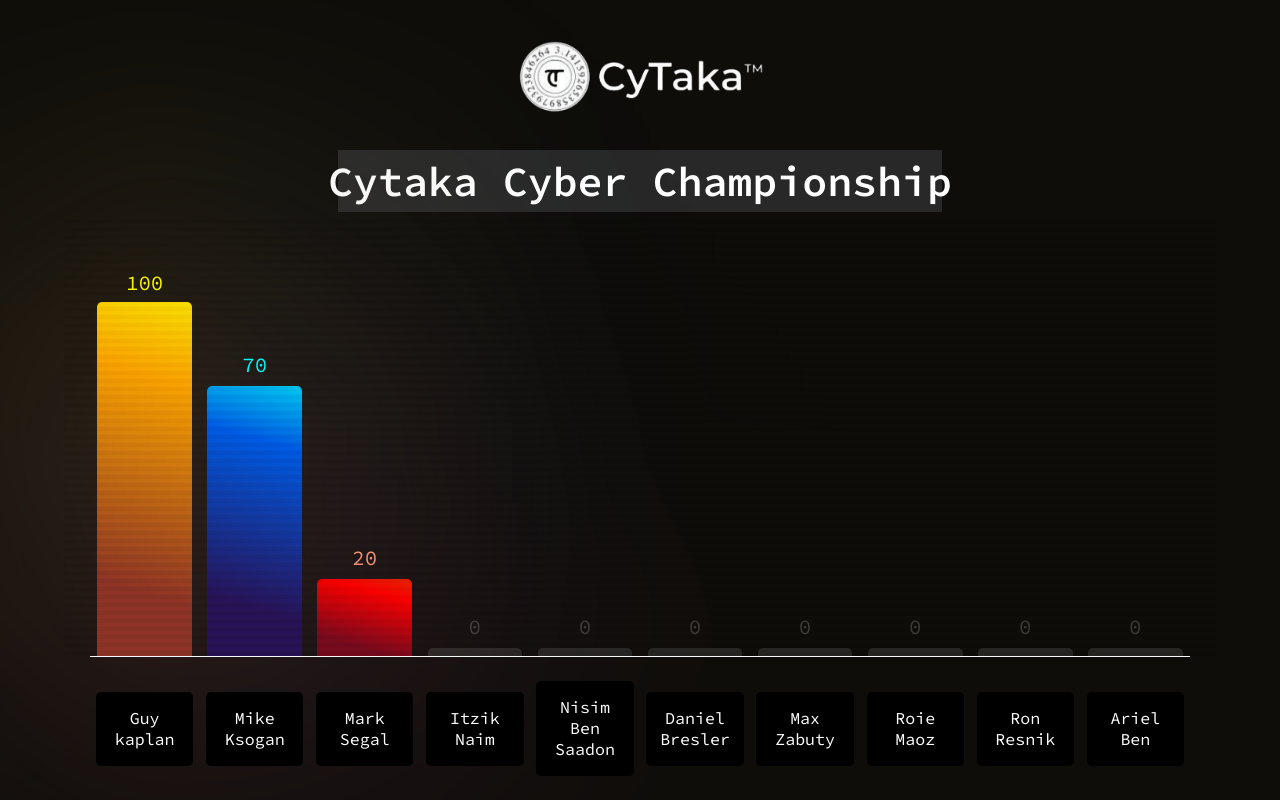
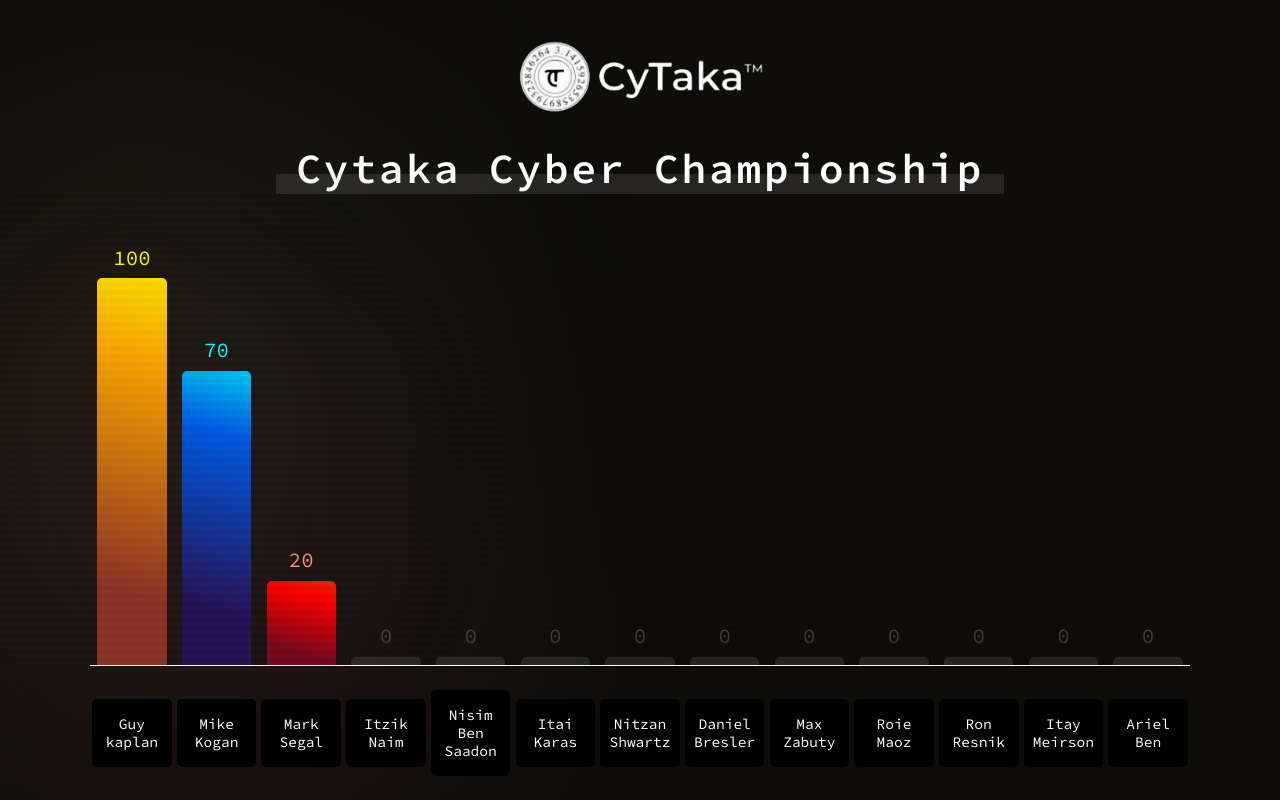
Before and after one commit to MeaBoy656/cytaka-cyber-championship, a React (Create React App) app: page / in a window 1280 px wide. Built offline with nearby package versions, Linux system fonts and the light colour scheme.

Commit message:
number of charts equals the number of participants

```diff
--- a/src/App.css
+++ b/src/App.css
@@ -5,6 +5,8 @@
   margin: 0;
   padding: 0;
   font-family: "Source Code Pro", monospace;
+
+  /* font-family: Impact, Haettenschweiler, 'Arial Narrow Bold', sans-serif; */
   font-weight: 400;
   overflow-x: hidden;
 }
@@ -49,11 +51,13 @@
 }
 
 .title-background {
-  margin-inline: auto;
+  align-self: flex-end;
+  opacity: 10%;
   grid-row: 2;
-  width: calc((58vw + 58vh) / 2);
-  height: calc((6vw + 6vh) / 2);;
-  background-color: var(--clr-dark);
+  width: calc((70vw + 70vh) / 2);
+  height: calc((2vw + 2vh) / 2);;
+  background-color: var(--clr-white);
+  /* mix-blend-mode: color-dodge; */
 }
 
 #logo {
@@ -67,17 +71,12 @@
 
 .title-container > .title {
   grid-row: 2;
-  align-self: center;
+  margin-inline: auto;
   font-size: calc((4vw + 4vh) / 2);
-  font-weight: 600;
+  font-weight: var(--fw-bold);
   position: relative;
-  padding: 0.3em;
-  height: fit-content;
-  text-align: center;
   color: var(--clr-white);
-  width: fit-content;
-  text-align: center;
-  color: var(--clr-white);
+  letter-spacing: 0.2vw;
 }
 
 .glow,
@@ -104,15 +103,12 @@
   grid-row: 2;
   margin-inline: 5vw;
   padding-inline: 2vw;
-  display: grid;
-  grid-template-columns: repeat(10, 1fr);
 }
 .chart-container-3 {
   z-index: 1000;
   opacity: 5%;
   position: relative;
   grid-row: 2;
-  margin-inline: 5vw;
   background-color: rgb(0, 0, 0);
   background-image: linear-gradient(
     transparent 50%,
@@ -127,7 +123,6 @@
   display: flex;
   flex-direction: column;
   justify-content: end;
-
   border-bottom: var(--clr-white) 0.1vh solid;
 }
 
@@ -150,16 +145,6 @@
   display: grid;
 }
 
-.teamname-container {
-  z-index: 2;
-  position: relative;
-  grid-row: 3;
-  margin-inline: 5vw;
-  padding-inline: 2vw;
-  display: grid;
-  grid-template-columns: repeat(10, 1fr);
-}
-
 .rectangle {
   margin-inline: 0.6vw;
   border-top-right-radius: 0.4vw;
@@ -169,11 +154,22 @@
   width: fit-content;
 }
 
+.teamname-container {
+  z-index: 2;
+  position: relative;
+  grid-row: 3;
+  margin-inline: 5vw;
+  padding-inline: 2vw;
+  display: grid;
+  grid-template-columns: repeat(13, 1fr);
+}
+
 .teamname-box {
+  flex-shrink: 1;
   align-self: center;
-  padding-inline: 0.7vw;
+  padding-inline: 0.2vw;
   padding-block: 2vh;
-  margin-inline: 0.5vw;
+  margin-inline: 0.2vw;
   margin-block: 3vh;
   border-radius: 0.4vw;
   background-color: rgba(0, 0, 0, 0.452);
@@ -185,5 +181,5 @@
   /* margin-block: auto; */
   word-break: break-word;
   color: var(--clr-white);
-  font-size: calc((1.6vw + 1.6vh) / 2);
+  font-size: calc((1.4vw + 1.4vh) / 2);
 }
--- a/src/App.js
+++ b/src/App.js
@@ -5,14 +5,17 @@
 
 const ldata = [
   { label: "Guy kaplan", y: 100 },
-  { label: "Mike Ksogan", y: 70 },
+  { label: "Mike Kogan", y: 70 },
   { label: "Mark Segal", y: 20},
   { label: "Itzik Naim", y: 0 },
   { label: "Nisim Ben Saadon", y: 0 },
+  { label: "Itai Karas", y: 0 },
+  { label: "Nitzan Shwartz", y: 0 },
   { label: "Daniel Bresler", y: 0 },
   { label: "Max Zabuty", y: 0 },
   { label: "Roie Maoz", y: 0 },
   { label: "Ron Resnik", y: 0 },
+  { label: "Itay Meirson", y: 0 },
   { label: "Ariel Ben", y: 0 },
 ];
 
@@ -21,14 +24,17 @@
   const [data, setData] = useState(ldata);
   // const prevDataRef = useRef(data);
   const [tallestHeights, setTallestHeights] = useState([[], [], []]);
-
+  const makeGrid = {
+    display: "grid",
+    gridTemplateColumns: `repeat(${data.length.toString()}, 1fr)`,
+  };
   // useEffect(() => {
   //   prevDataRef.current = ldata;
   //   setData(() => {
   //     return [...prevDataRef.current];
   //   });
   // }, [ldata]);
-  console.log(data);
+  // console.log(data);
 
   useEffect(() => {
     const heightsArray = data.map((item) => item.y);
@@ -56,6 +62,7 @@
   useEffect(() => {
     setInterval(() => {
       let rdata = data;
+      console.log("trying to fetch...");
       fetch("http://52.186.51.196:8008/shares")
         .then((response) => response.json())
         .then((data) => {
@@ -68,6 +75,7 @@
               console.log(data);
             } catch {
               console.log(element);
+              console.log("fetch sucsseful");
             }
           });
           setData([...rdata]);
@@ -85,7 +93,7 @@
         <h1 className="title">{"Cytaka Cyber Championship"}</h1>
         <div className="title-background"></div>
       </header>
-      <div className="glow">
+      <div className="glow" style={makeGrid}>
         {data.map((chartData, index) => (
           <Chart
             key={index}
@@ -96,7 +104,7 @@
           />
         ))}
       </div>
-      <div className="chart-container">
+      <div className="chart-container" style={makeGrid}>
         {data.map((chartData, index) => (
           <div className="chartgrid" key={index}>
             <Chart
@@ -108,7 +116,7 @@
           </div>
         ))}
       </div>
-      <div className="teamname-container">
+      <div className="teamname-container" style={makeGrid}>
         {data.map((chartData, index) => (
           <div className="chartgrid" key={index}>
             <TeamName data={data} chartData={chartData} />
```
Also changed, not shown: src/components/Chart.js (+9 -4 lines).
